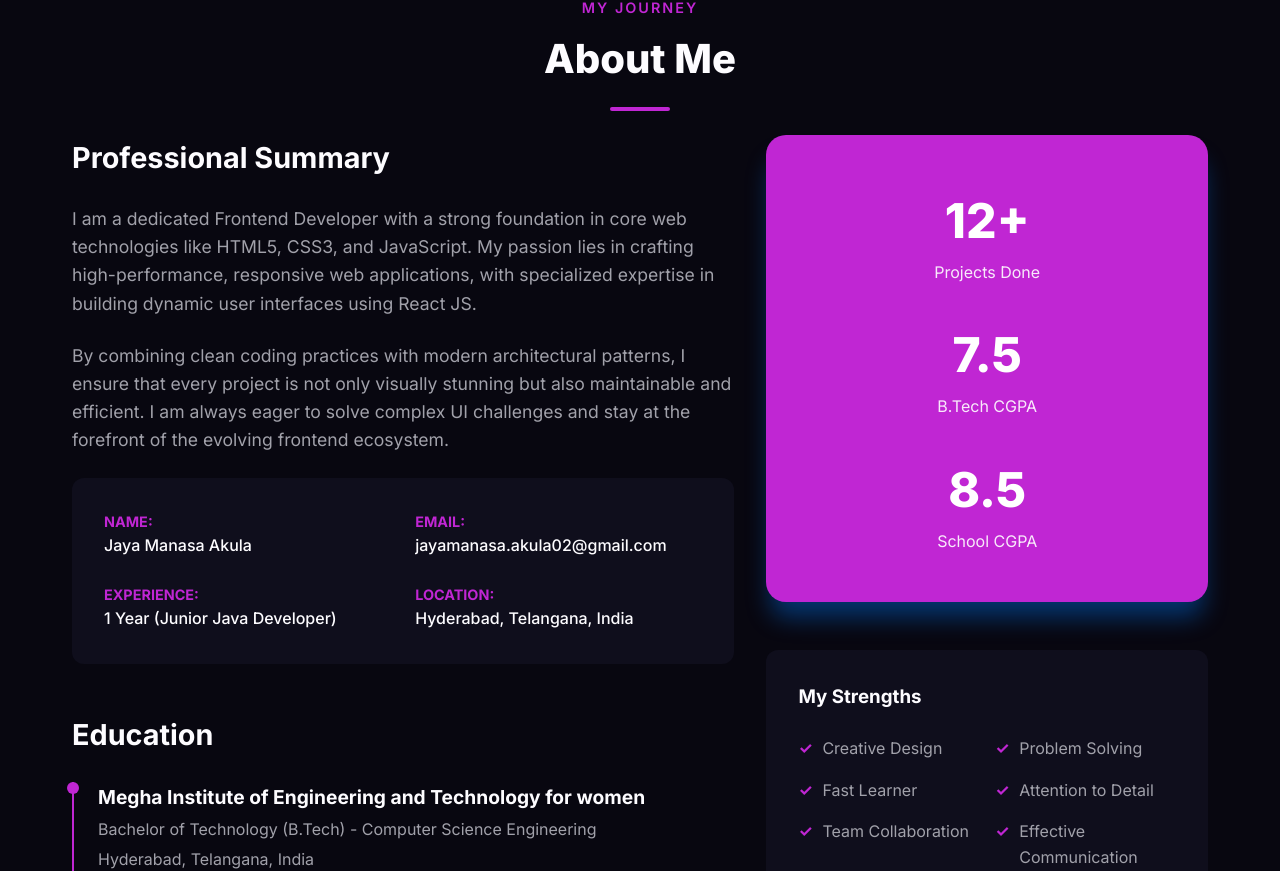
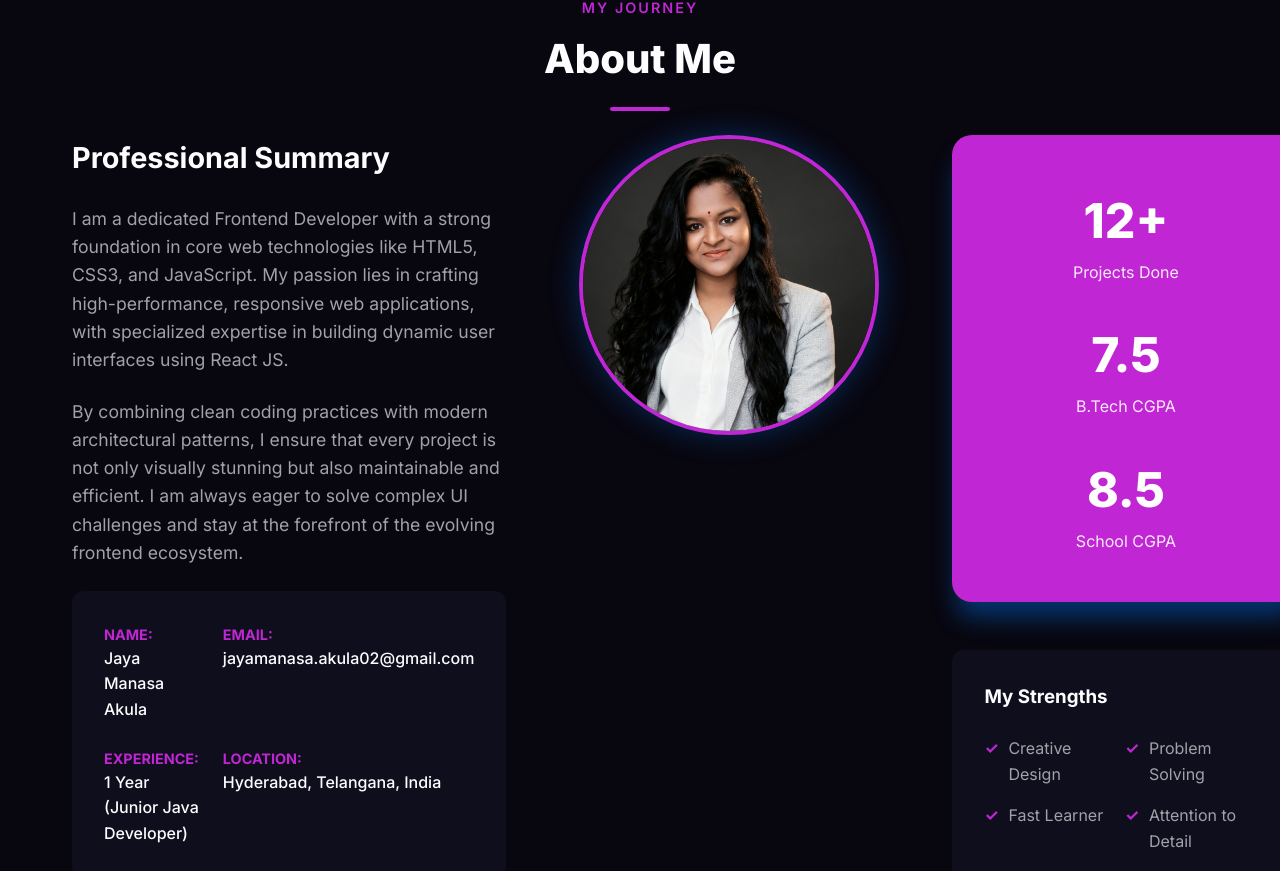
Before and after one commit to jayamanasaakula02/frontend-portfolio, a React (Vite) app: page / in a window 1280 px wide. Shown: the part 877-1748 px from the top of the page. Built offline with nearby package versions, Linux system fonts and the light colour scheme.

Commit message:
feat: add rounded AI-polished profile picture to About section

```diff
--- a/src/pages/About/About.jsx
+++ b/src/pages/About/About.jsx
@@ -1,6 +1,7 @@
 import React from 'react';
 import { motion } from 'framer-motion';
 import SectionHeading from '../../components/SectionHeading/SectionHeading';
+import portraitImg from '../../assets/manasa-portrait-new.png';
 import styles from './About.module.css';
 
 const About = () => {
@@ -88,6 +89,12 @@ const About = () => {
                     </motion.div>
                 </motion.div>
 
+                <motion.div className={styles.imageSide} variants={itemVariants}>
+                    <div className={styles.imageWrapper}>
+                        <img src={portraitImg} alt="Jaya Manasa Akula" className={styles.profilePortrait} />
+                    </div>
+                </motion.div>
+
                 <motion.div className={styles.visualSide} variants={itemVariants}>
                     <div className={styles.statsCard}>
                         {stats.map((stat, idx) => (
--- a/src/pages/About/About.module.css
+++ b/src/pages/About/About.module.css
@@ -1,7 +1,7 @@
 .aboutContent {
     display: grid;
-    grid-template-columns: 1.5fr 1fr;
-    gap: 2rem;
+    grid-template-columns: 1fr 350px 0.8fr;
+    gap: 3rem;
     align-items: start;
 }
 
@@ -133,6 +133,37 @@
     font-weight: bold;
 }
 
+.imageSide {
+    display: flex;
+    justify-content: center;
+    align-items: center;
+    position: sticky;
+    top: 100px;
+}
+
+.imageWrapper {
+    width: 300px;
+    height: 300px;
+    border-radius: 50%;
+    overflow: hidden;
+    border: 4px solid var(--accent-primary);
+    box-shadow: 0 0 30px rgba(0, 123, 255, 0.3);
+    position: relative;
+    background: var(--bg-secondary);
+}
+
+.profilePortrait {
+    width: 100%;
+    height: 100%;
+    object-fit: cover;
+    object-position: center;
+    transition: transform 0.5s ease;
+}
+
+.imageWrapper:hover .profilePortrait {
+    transform: scale(1.05);
+}
+
 @media (max-width: 1024px) {
     .aboutContent {
         grid-template-columns: 1fr;
```
Also changed, not shown: src/assets/dramatic-portrait.png (deleted), src/assets/manasa-portrait-new.png (added).
